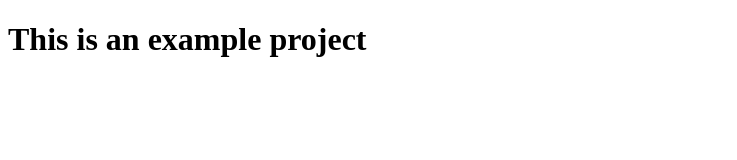
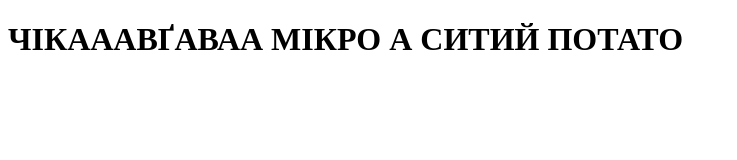
Before and after one commit to MrSponge-netizen/my-first-project, a plain HTML site: page index.html in a window 1280 px wide. Shown: the whole page, without its empty margins (0-737 px from the left). Drawn offline with Linux system fonts and the light colour scheme.

Commit message:
Added line about Chikawa

```diff
--- a/index.html
+++ b/index.html
@@ -6,6 +6,6 @@
     <title>Document</title>
 </head>
 <body>
-    <h1> This is an example project</h1>
+    <h1> ЧІКАААВҐАВАА МІКРО А СИТИЙ ПОТАТО </h1>
 </body>
 </html>
```
